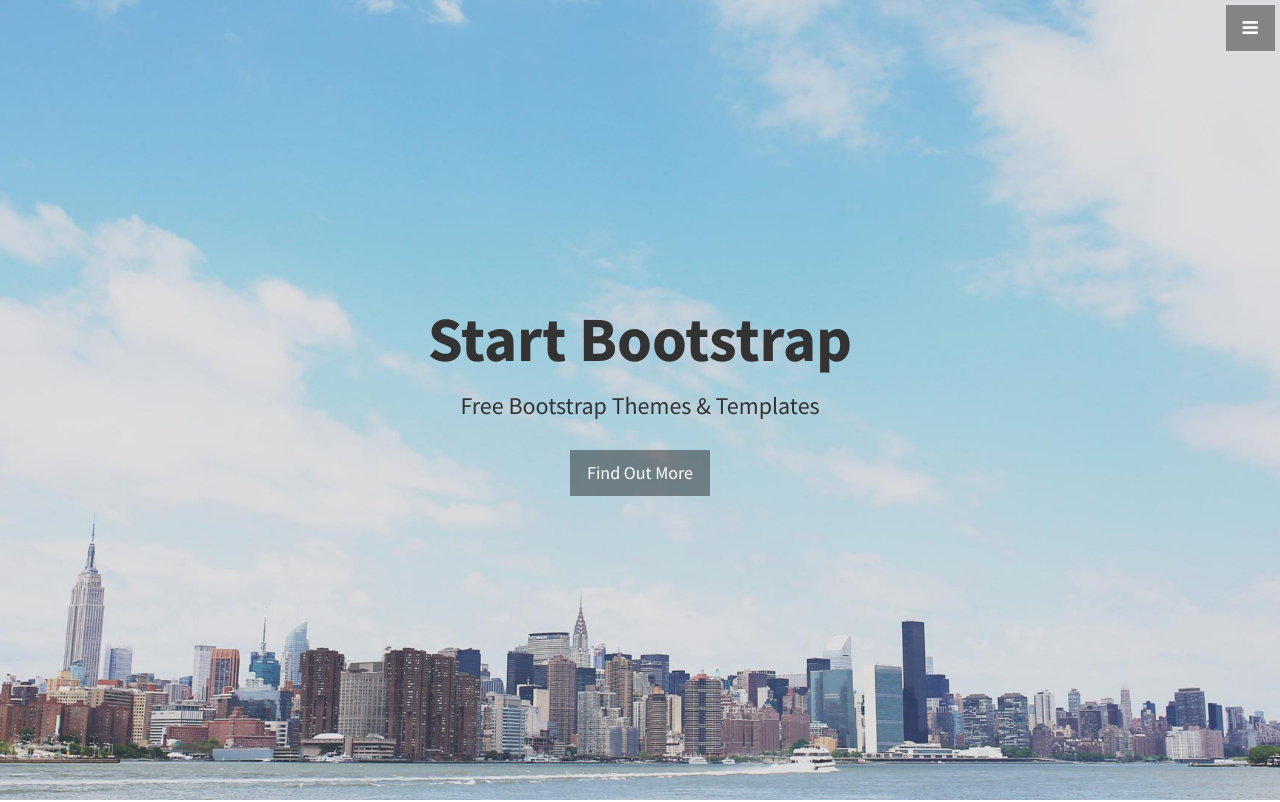
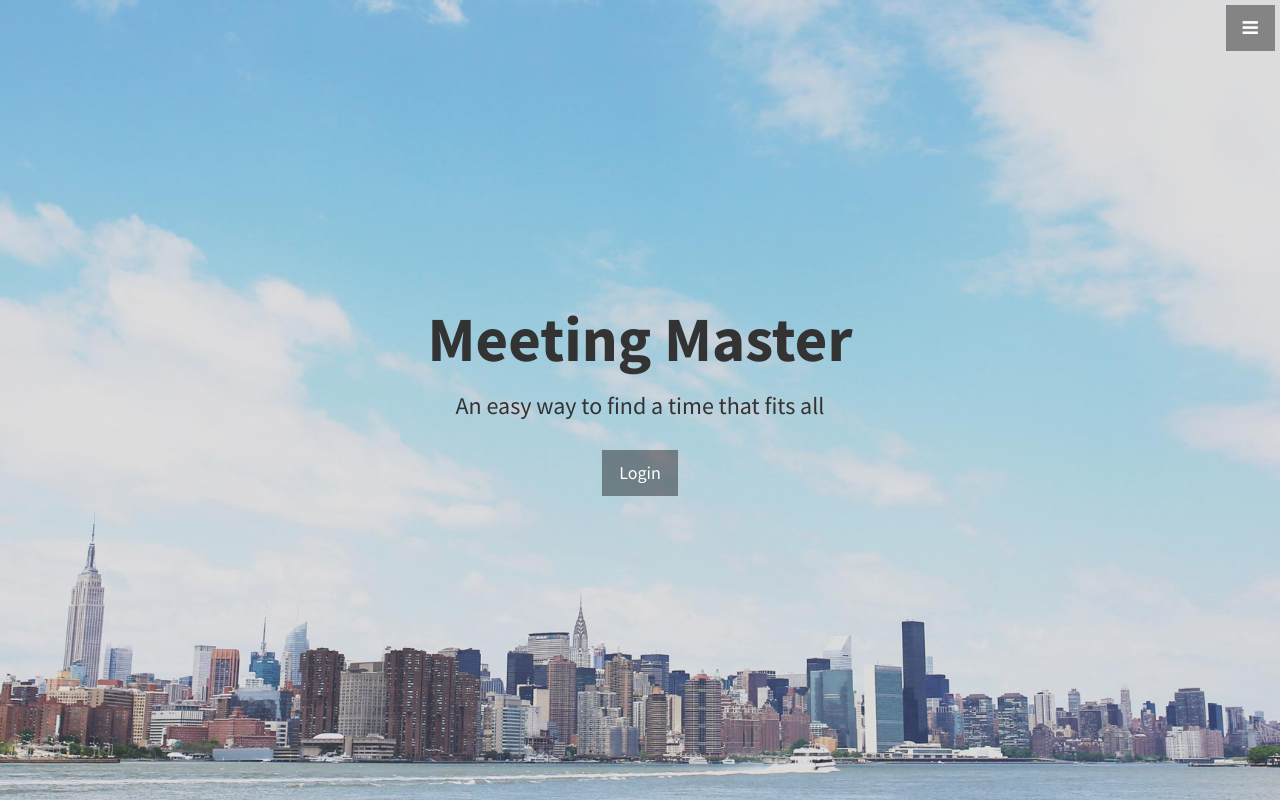
Before and after one commit to juliafriberg/meetingmasters, a website: page app/index.html in a window 1280 px wide. Shown: the top 802 px of the page. Drawn offline with Linux system fonts and the light colour scheme.

Commit message:
Changed to login

```diff
--- a/app/index.html
+++ b/app/index.html
@@ -59,14 +59,19 @@
 </nav>
 
 <!-- Header -->
-<header id="top" class="header">
+<header>
+
+</header>
+
+
+<section id="login" class="header">
     <div class="text-vertical-center">
-        <h1>Start Bootstrap</h1>
-        <h3>Free Bootstrap Themes &amp; Templates</h3>
+        <h1>Meeting Master</h1>
+        <h3>An easy way to find a time that fits all</h3>
         <br>
-        <a href="#about" class="btn btn-dark btn-lg">Find Out More</a>
+        <a href="#about" class="btn btn-dark btn-lg">Login</a>
     </div>
-</header>
+</section>
 
 <!-- About -->
 <section id="about" class="about">
@@ -220,15 +225,6 @@
     </div>
 </aside>
 
-<!-- Map -->
-<section id="contact" class="map">
-    <iframe width="100%" height="100%" frameborder="0" scrolling="no" marginheight="0" marginwidth="0" src="https://maps.google.com/maps?f=q&amp;source=s_q&amp;hl=en&amp;geocode=&amp;q=Twitter,+Inc.,+Market+Street,+San+Francisco,+CA&amp;aq=0&amp;oq=twitter&amp;sll=28.659344,-81.187888&amp;sspn=0.128789,0.264187&amp;ie=UTF8&amp;hq=Twitter,+Inc.,+Market+Street,+San+Francisco,+CA&amp;t=m&amp;z=15&amp;iwloc=A&amp;output=embed"></iframe>
-    <br />
-    <small>
-        <a href="https://maps.google.com/maps?f=q&amp;source=embed&amp;hl=en&amp;geocode=&amp;q=Twitter,+Inc.,+Market+Street,+San+Francisco,+CA&amp;aq=0&amp;oq=twitter&amp;sll=28.659344,-81.187888&amp;sspn=0.128789,0.264187&amp;ie=UTF8&amp;hq=Twitter,+Inc.,+Market+Street,+San+Francisco,+CA&amp;t=m&amp;z=15&amp;iwloc=A"></a>
-    </small>
-    </iframe>
-</section>
 
 <!-- Footer -->
 <footer>
```
